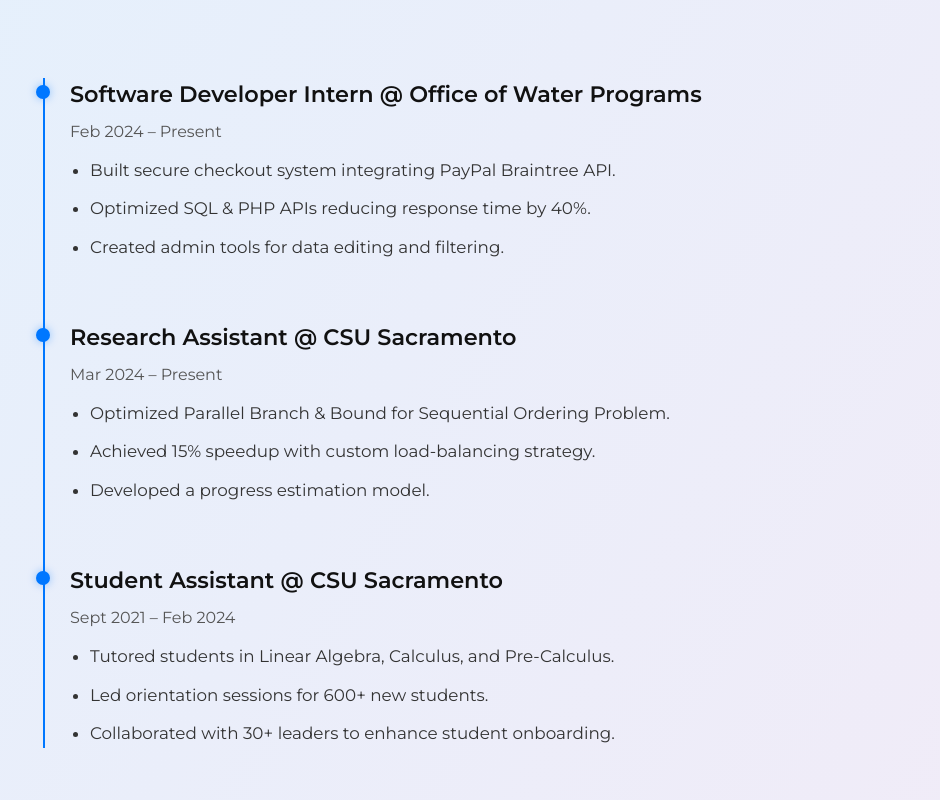
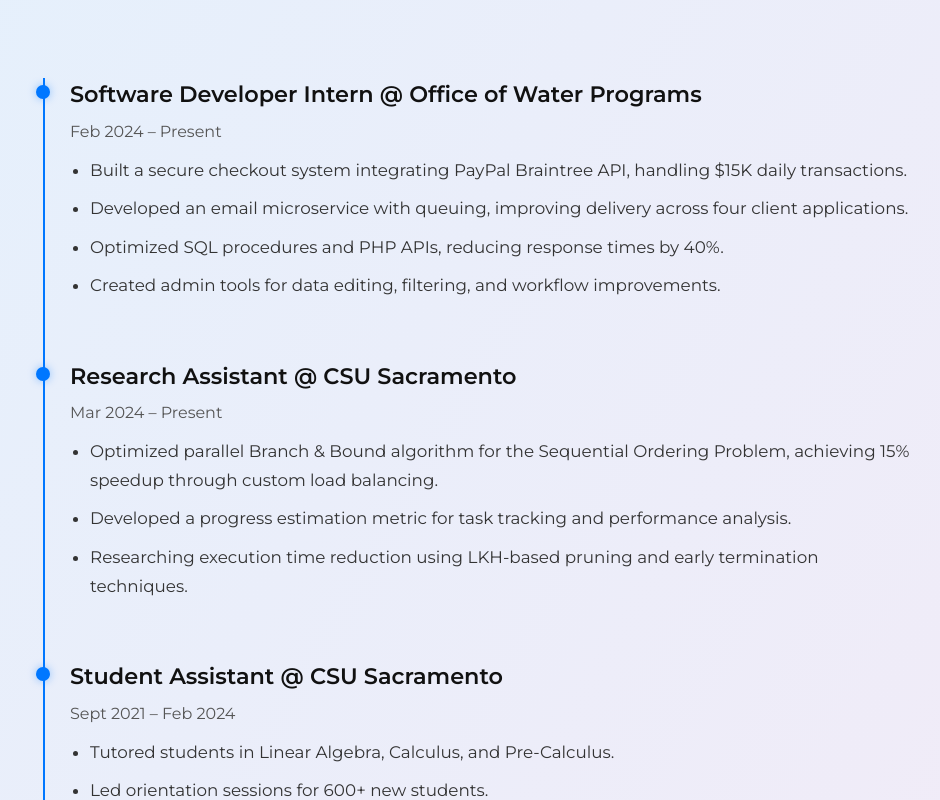
Before and after one commit to ekjyotshinh/portfolio, a React (Vite) app: page / in a window 1280 px wide. Shown: the part 1610-2410 px from the top of the page, without its empty margins (172-1112 px from the left). Built offline with nearby package versions, Linux system fonts and the light colour scheme.

Commit message:
updated work experience

```diff
--- a/src/components/Experience/Experience.jsx
+++ b/src/components/Experience/Experience.jsx
@@ -7,9 +7,10 @@ const experiences = [
     company: "Office of Water Programs",
     date: "Feb 2024 – Present",
     details: [
-      "Built secure checkout system integrating PayPal Braintree API.",
-      "Optimized SQL & PHP APIs reducing response time by 40%.",
-      "Created admin tools for data editing and filtering."
+      "Built a secure checkout system integrating PayPal Braintree API, handling $15K daily transactions.",
+      "Developed an email microservice with queuing, improving delivery across four client applications.",
+      "Optimized SQL procedures and PHP APIs, reducing response times by 40%.",
+      "Created admin tools for data editing, filtering, and workflow improvements."
     ]
   },
   {
@@ -17,9 +18,9 @@ const experiences = [
     company: "CSU Sacramento",
     date: "Mar 2024 – Present",
     details: [
-      "Optimized Parallel Branch & Bound for Sequential Ordering Problem.",
-      "Achieved 15% speedup with custom load-balancing strategy.",
-      "Developed a progress estimation model."
+      "Optimized parallel Branch & Bound algorithm for the Sequential Ordering Problem, achieving 15% speedup through custom load balancing.",
+      "Developed a progress estimation metric for task tracking and performance analysis.",
+      "Researching execution time reduction using LKH-based pruning and early termination techniques."
     ]
   },
   {
```
